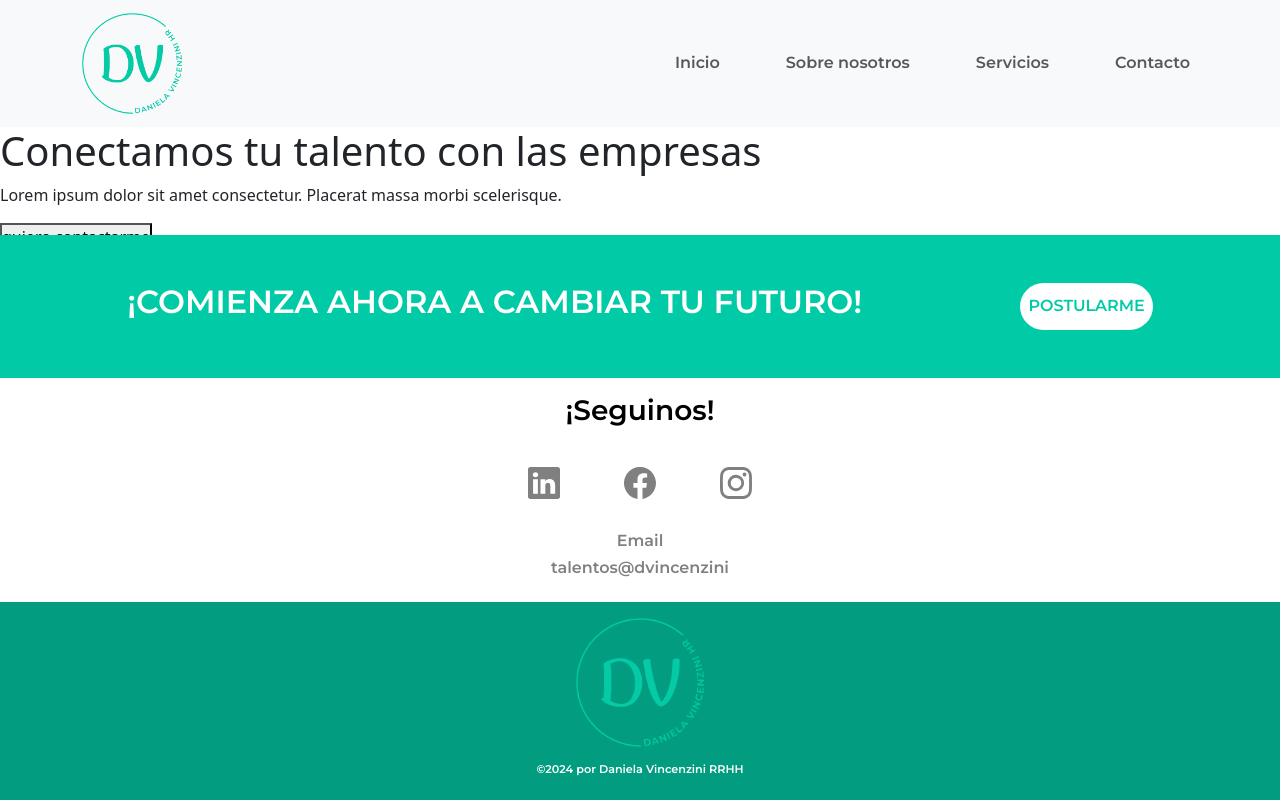
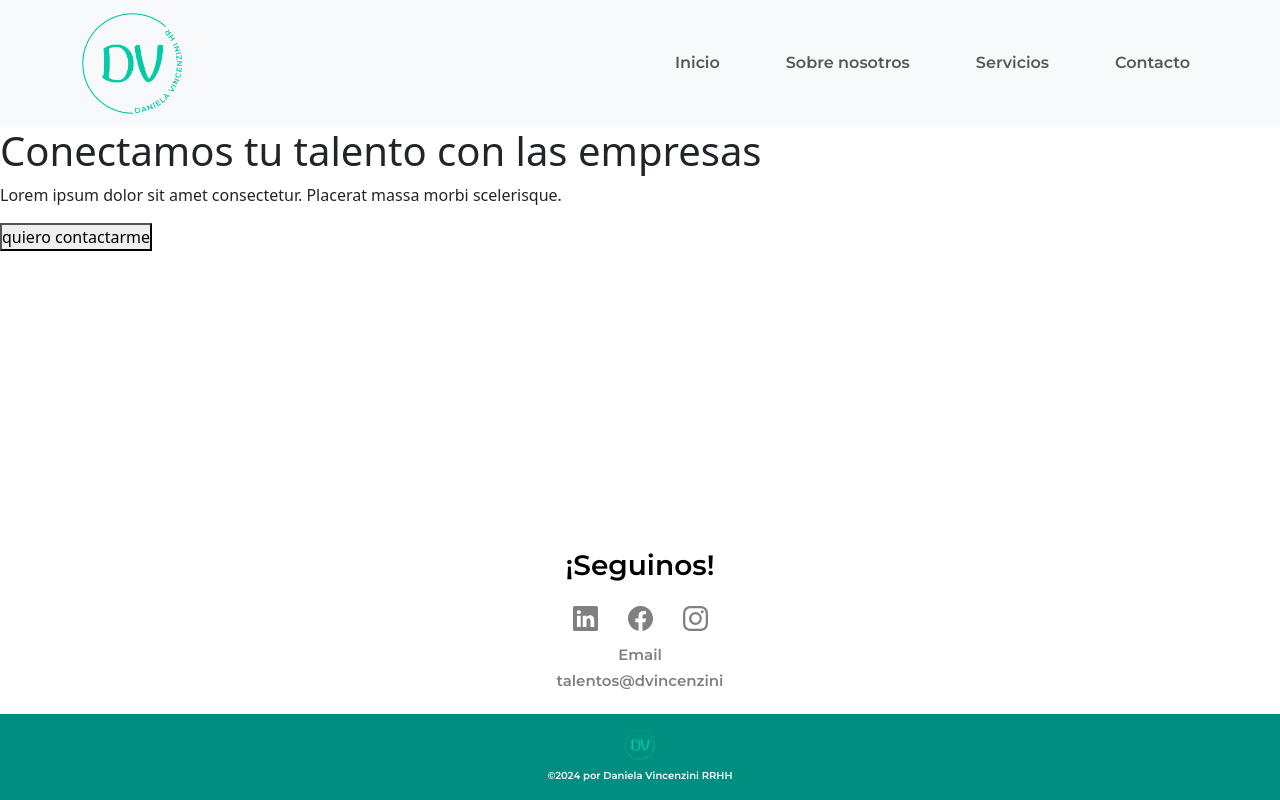
Before and after one commit to ChristianMagallanes24/proyectodaniela, a React (Create React App) app: page / in a window 1280 px wide. Built offline with nearby package versions, Linux system fonts and the light colour scheme.

Commit message:
se quito el boton postularme

```diff
--- a/src/components/Footer/Footer.scss
+++ b/src/components/Footer/Footer.scss
@@ -38,36 +38,34 @@
   text-align: center;
 }
 .icons-container h4 {
-  color: gray;
-  font-size: 1rem;
+  color: #808080;
+  font-size: 15px;
 }
 
 .icons {
   a img {
-    height: 2rem;
+    height: 25px;
 
-    margin: 2rem;
+    margin: 15px;
   }
 }
 
 .text {
   width: 100%;
-  background-color: #029d81;
+  background-color: #008e81;
   display: flex;
   flex-direction: column;
   align-items: center;
 
   img {
-    width: 10%;
+    width: 30px;
     margin-top: 1rem;
+  }
+
+  h5 {
+    font-size: 10px;
+    padding: 10px;
+    text-align: center;
     color: white;
   }
-
-  h1 {
-    font-size: 0.7rem;
-    padding: 1rem 0;
-    text-align: center;
-    color: white;
-    font-weight: 500;
-  }
 }
--- a/src/components/Footer/footer.jsx
+++ b/src/components/Footer/footer.jsx
@@ -1,5 +1,5 @@
 import React from "react";
-import logo from "../../assets/logo.png";
+import logo from "../../assets/logo.svg";
 import fb from "../../assets/facebook.svg";
 import lin from "../../assets/linkedin.svg";
 import insta from "../../assets/instagram.svg";
@@ -9,11 +9,6 @@ const Footer = () => {
   return (
     <>
       <div id="footer-container">
-        <div className="titulo-footer">
-          <h2>¡COMIENZA AHORA A CAMBIAR TU FUTURO!</h2>
-
-          <button className="postularme">POSTULARME</button>
-        </div>
         <div className="icons-container">
           <h3>¡Seguinos!</h3>
 
@@ -47,7 +42,7 @@ const Footer = () => {
         </div>
         <div className="text">
           <img src={logo} alt="logo daniela vincenzini" />
-          <h1>©2024 por Daniela Vincenzini RRHH</h1>
+          <h5>©2024 por Daniela Vincenzini RRHH</h5>
         </div>
       </div>
     </>
```
Also changed, not shown: src/assets/logo.svg (added), src/logo.svg (deleted).
